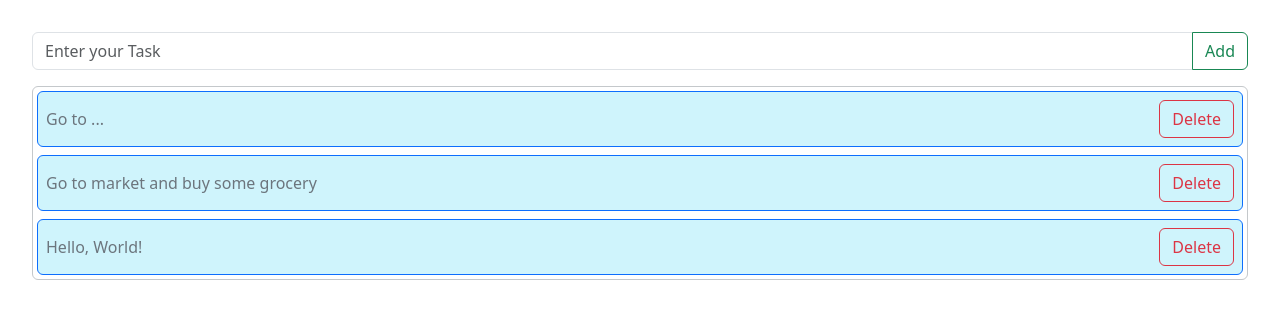
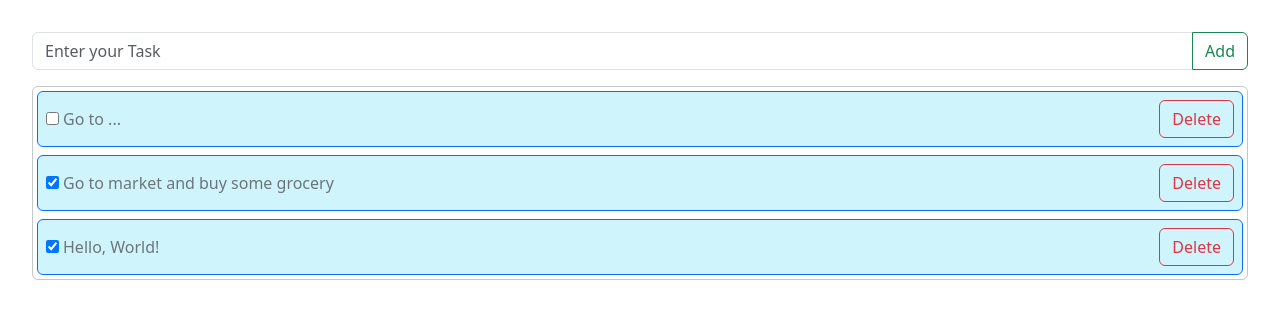
Before and after one commit to limbonalim/Home-Work-53, a React (Vite) app: page / in a window 1280 px wide. Shown: the top 318 px of the page. Built offline with nearby package versions, Linux system fonts and the light colour scheme.

Commit message:
add done checkbox in Task.tsx file and create doneTask function in App tsx file

```diff
--- a/src/App.tsx
+++ b/src/App.tsx
@@ -6,13 +6,14 @@ import React, {useState} from 'react';
 interface Tasks {
   id: string;
   text: string;
+  done: boolean;
 }
 
 const App = () => {
   const [currentTask, setCurrentTask] = useState<Tasks[]>([
-    {id: 'Hello,World!', text: 'Hello, World!'},
-    {id: 'BuySome...', text: 'Go to market and buy some grocery'},
-    {id: 'GoTo...', text: 'Go to ...'},
+    {id: 'Hello,World!', text: 'Hello, World!', done: true},
+    {id: 'BuySome...', text: 'Go to market and buy some grocery', done: true},
+    {id: 'GoTo...', text: 'Go to ...', done: false},
   ]);
 
   const getRandom = (length: number): string => {
@@ -31,18 +32,18 @@ const App = () => {
     return `${date}/${getRandom(randomLength)}`;
   };
 
-  const getCopy = () => {
+  const getCopy = ():Tasks[] => {
     return currentTask.map(task => {
       return {...task};
     });
   };
-
   const createTask: React.FormEventHandler<HTMLFormElement> = (event) => {
     event.preventDefault();
     const tasksCopy = getCopy();
     const task = {
       id: `${getId()}`,
       text: `${event.target[0].value}`,
+      done: false,
     };
     tasksCopy.push(task);
     setCurrentTask(tasksCopy);
@@ -58,8 +59,23 @@ const App = () => {
     setCurrentTask(tasksCopy);
   };
 
+  const doneTask = (id) => {
+    let tasksCopy = getCopy();
+    tasksCopy.forEach((task) => {
+      if (id === task.id) {
+        let status = task.done;
+        task.done = !status;
+        return {...task};
+      } else {
+        return {...task};
+      }
+    });
+    setCurrentTask(tasksCopy);
+  };
+
   const tasksList = currentTask.map(task => {
-    return <Task key={task.id} text={task.text} clickHandler={() => deleteTask(task.id)}/>;
+    return <Task key={task.id} text={task.text} done={task.done} clickDeleteHandler={() => deleteTask(task.id)}
+                 clickDoneHandler={() => doneTask(task.id)}/>;
   });
 
   return (
--- a/src/Task/Task.tsx
+++ b/src/Task/Task.tsx
@@ -2,15 +2,20 @@ import React from 'react';
 
 interface Task {
   text: string;
-  clickHandler: React.MouseEventHandler;
+  done: boolean;
+  clickDeleteHandler: React.MouseEventHandler;
+  clickDoneHandler: React.ChangeEventHandler;
 }
 
-const Task: React.FC<Task> = ({text, clickHandler}) => {
+const Task: React.FC<Task> = ({text, done, clickDeleteHandler,clickDoneHandler }) => {
   return (
     <div
       className=" my-1 d-flex align-items-center justify-content-between border border-primary rounded p-2 bg-opacity-75 bg-info-subtle">
-      <span className="align-self-center text-secondary">{text}</span>
-      <button type="button" className="btn btn-outline-danger" onClick={clickHandler}>Delete</button>
+      <label form="done">
+        <input type="checkbox" name="done" onChange={clickDoneHandler} checked={done}/>
+        <span className="text-secondary mx-1">{text}</span>
+      </label>
+      <button type="button" className="btn btn-outline-danger" onClick={clickDeleteHandler}>Delete</button>
     </div>
   );
 };
```
